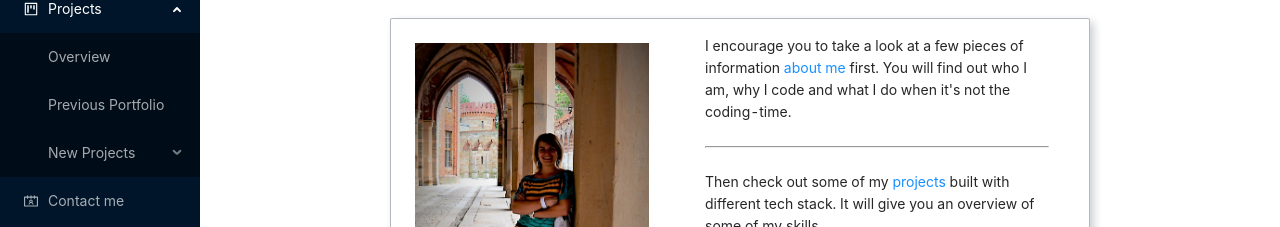
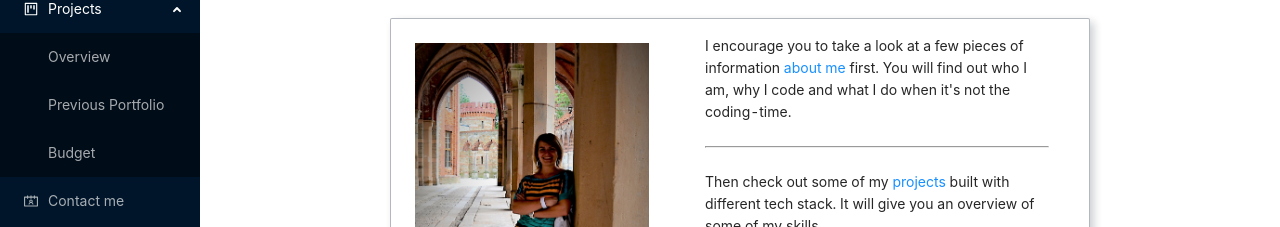
Before and after one commit to martynaskup/martynaskup.github.io, a React (Create React App) app: page / in a window 1280 px wide. Both pictures are taken after a click on the element "Projects". Shown: the part 225-452 px from the top of the page. Built offline with nearby package versions, Linux system fonts and the light colour scheme.

Commit message:
Refactor menu - simplify the Projects menu

```diff
--- a/src/components/mainLayout/AppHeaderText.tsx
+++ b/src/components/mainLayout/AppHeaderText.tsx
@@ -13,14 +13,12 @@ function AppHeaderText() {
         return 'About me';
       case paths.contactMe:
         return 'Contact information';
-      case paths.projectsPaths.base:
+      case paths.projectsPaths.overview:
         return 'My portfolio projects';
       case paths.projectsPaths.previousPortfolio:
         return 'My previous portfolio';
       case paths.projectsPaths.budget:
         return 'Budget app';
-      case paths.projectsPaths.newProjectsOverview:
-        return 'Overview of new projects';
       case paths.base:
       case paths.home:
         return "Hello! I'm Martyna, React Developer. Welcome to my website!";
--- a/src/components/mainLayout/AppMenuItems.tsx
+++ b/src/components/mainLayout/AppMenuItems.tsx
@@ -14,7 +14,7 @@ type MenuItem = Required<MenuProps>['items'][number];
 
 const projectItems: MenuItem[] = [
   {
-    label: <Link to={paths.projectsPaths.base}>Overview</Link>,
+    label: <Link to={paths.projectsPaths.overview}>Overview</Link>,
     key: menuKeys.projects.overview,
   },
   {
@@ -24,20 +24,8 @@ const projectItems: MenuItem[] = [
     key: menuKeys.projects.previousPortfolio,
   },
   {
-    label: 'New Projects',
-    key: 'sub2',
-    children: [
-      {
-        label: (
-          <Link to={paths.projectsPaths.newProjectsOverview}>Overview</Link>
-        ),
-        key: menuKeys.projects.newProjects.overview,
-      },
-      {
-        label: <Link to={paths.projectsPaths.budget}>Budget</Link>,
-        key: menuKeys.projects.newProjects.budget,
-      },
-    ],
+    label: <Link to={paths.projectsPaths.budget}>Budget</Link>,
+    key: menuKeys.projects.budget,
   },
 ];
 
--- a/src/components/mainLayout/appMenuHelpers.ts
+++ b/src/components/mainLayout/appMenuHelpers.ts
@@ -6,15 +6,11 @@ export const menuKeys = {
   contactMe: '3',
   subMenus: {
     projects: 'sub1',
-    newProjects: 'sub2',
   },
   projects: {
     overview: '11',
     previousPortfolio: '12',
-    newProjects: {
-      overview: '21',
-      budget: '22',
-    },
+    budget: '13',
   },
 };
 
@@ -34,14 +30,12 @@ function getSelectedKeys(locationPath: string) {
       return [menuKeys.home];
     case paths.contactMe:
       return [menuKeys.contactMe];
-    case paths.projectsPaths.base:
+    case paths.projectsPaths.overview:
       return [menuKeys.projects.overview];
     case paths.projectsPaths.previousPortfolio:
       return [menuKeys.projects.previousPortfolio];
-    case paths.projectsPaths.newProjectsOverview:
-      return [menuKeys.projects.newProjects.overview];
     case paths.projectsPaths.budget:
-      return [menuKeys.projects.newProjects.budget];
+      return [menuKeys.projects.budget];
     default:
       return [menuKeys.home];
   }
@@ -49,12 +43,10 @@ function getSelectedKeys(locationPath: string) {
 
 function getOpenKeys(locationPath: string) {
   switch (locationPath) {
-    case paths.projectsPaths.base:
+    case paths.projectsPaths.overview:
     case paths.projectsPaths.previousPortfolio:
+    case paths.projectsPaths.budget:
       return [menuKeys.subMenus.projects];
-    case paths.projectsPaths.newProjectsOverview:
-    case paths.projectsPaths.budget:
-      return [menuKeys.subMenus.projects, menuKeys.subMenus.newProjects];
     default:
       return [];
   }
--- a/src/pages/HomePage/HomeSteps.tsx
+++ b/src/pages/HomePage/HomeSteps.tsx
@@ -15,8 +15,8 @@ function HomeSteps() {
       <hr />
       <Typography.Text>
         Then check out some of my{' '}
-        <Link to={paths.projectsPaths.base}>projects</Link> built with different
-        tech stack. It will give you an overview of some of my skills.
+        <Link to={paths.projectsPaths.overview}>projects</Link> built with
+        different tech stack. It will give you an overview of some of my skills.
       </Typography.Text>
       <hr />
       <Typography.Text>
--- a/src/routes/paths.ts
+++ b/src/routes/paths.ts
@@ -1,12 +1,10 @@
 const generatePathToProject = (name: string) => `projects/${name}`;
-const generatePathToNewProject = (name: string) => `projects/new/${name}`;
 export const generatePathToPage = (pagePath: string) => `/${pagePath}`;
 
 const projectsPaths = {
-  base: 'projects',
+  overview: 'projects',
   previousPortfolio: generatePathToProject('previousPortfolio'),
-  newProjectsOverview: generatePathToProject('new'),
-  budget: generatePathToNewProject('budget'),
+  budget: generatePathToProject('budget'),
 };
 
 const paths = {
--- a/src/routes/routes.tsx
+++ b/src/routes/routes.tsx
@@ -6,21 +6,19 @@ import ProjectsPage from '../pages/ProjectsPage/ProjectsPage';
 import ContactInfoPage from '../pages/ContactInfoPage';
 import NoRageFound404 from '../pages/NoRageFound404';
 import paths from './paths';
-import OverviewInfoCard from '../pages/ProjectsPage/InfoCards/OverviewInfoCard';
 import PreviousPortfolioInfoCard from '../pages/ProjectsPage/InfoCards/PreviousPortfolioInfoCard';
 import Budget from '../projects/Budget/Budget';
 import Overview from '../pages/ProjectsPage/Overview';
 
 const projectsRoutes: RouteObject[] = [
   {
-    path: paths.projectsPaths.base,
-    element: <OverviewInfoCard />,
+    path: paths.projectsPaths.overview,
+    element: <Overview />,
   },
   {
     path: paths.projectsPaths.previousPortfolio,
     element: <PreviousPortfolioInfoCard />,
   },
-  { path: paths.projectsPaths.newProjectsOverview, element: <Overview /> },
   { path: paths.projectsPaths.budget, element: <Budget /> },
 ];
 
```
